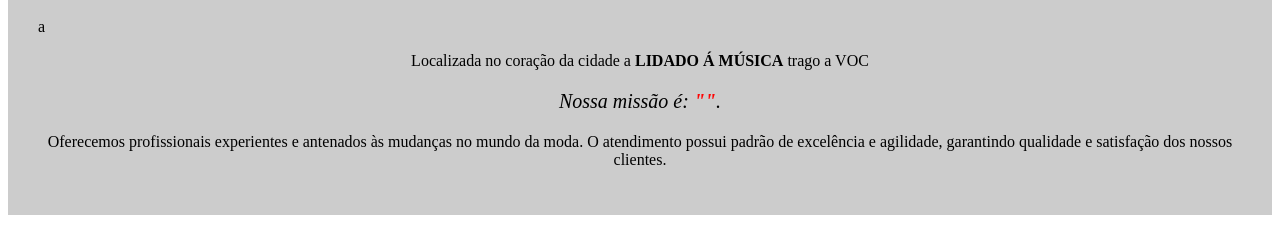
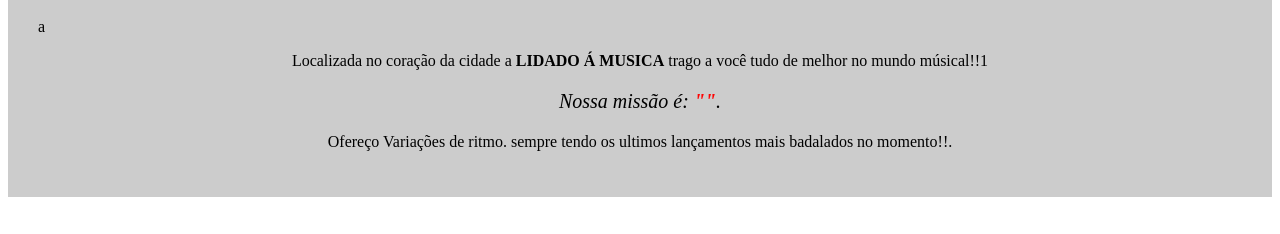
Before and after one commit to nuuuufernanda/fernanda_musica, a plain HTML site: page index.html in a window 1280 px wide. Shown: the part 549-783 px from the top of the page. Drawn offline with Linux system fonts and the light colour scheme.

Commit message:
Update index.html

```diff
--- a/index.html
+++ b/index.html
@@ -11,11 +11,11 @@
 		<div class="principal">
 			<h1>Ligado à Música </h1>
 	 a
-			<p>Localizada no coração da cidade a <strong> LIDADO Á MÚSICA</strong> trago a VOC</p>
+			<p>Localizada no coração da cidade a <strong> LIDADO Á MUSICA</strong> trago a você tudo de melhor no mundo músical!!1</p>
 
 			<p id="missao"><em>Nossa missão é: <strong>""</strong>.</em></p>
 
-			<p>Oferecemos profissionais experientes e antenados às mudanças no mundo da moda. O atendimento possui padrão de excelência e agilidade, garantindo qualidade e satisfação dos nossos clientes.</p>
+			<p>Ofereço Variações de ritmo. sempre tendo os ultimos lançamentos mais badalados no momento!!.</p>
 		</div>
 
 		<div class="beneficios">
```
